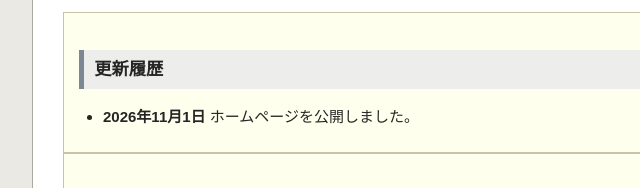
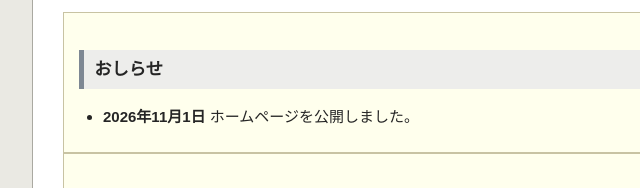
Before and after one commit to poslindo/website, an Eleventy site: page circle-src/index.njk in a window 1280 px wide. Shown: the part 327-515 px from the top of the page, 247-887 px from the left. Built offline with nearby package versions, Linux system fonts and the light colour scheme; Eleventy itself is replaced by a stand-in of ours; files that its build step writes are made by us from their sources; no server answers.

Commit message:
おしらせセクションの見出しを「更新履歴」から「おしらせ」に変更

```diff
--- a/circle-src/index.njk
+++ b/circle-src/index.njk
@@ -9,7 +9,7 @@ permalink: /
 <p>メンバーの活動やイベント、制作物についてお知らせします。</p>
 
 <section class="box">
-  <h2>更新履歴</h2>
+  <h2>おしらせ</h2>
   <ul class="update-list">
     <li><time datetime="2026-11-01">2026年11月1日</time> ホームページを公開しました。</li>
   </ul>
```
